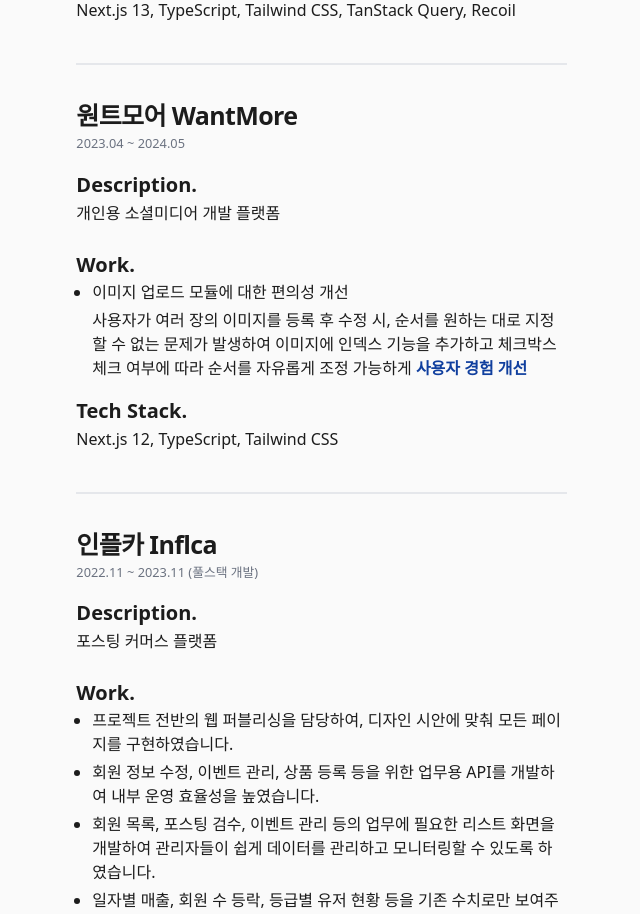
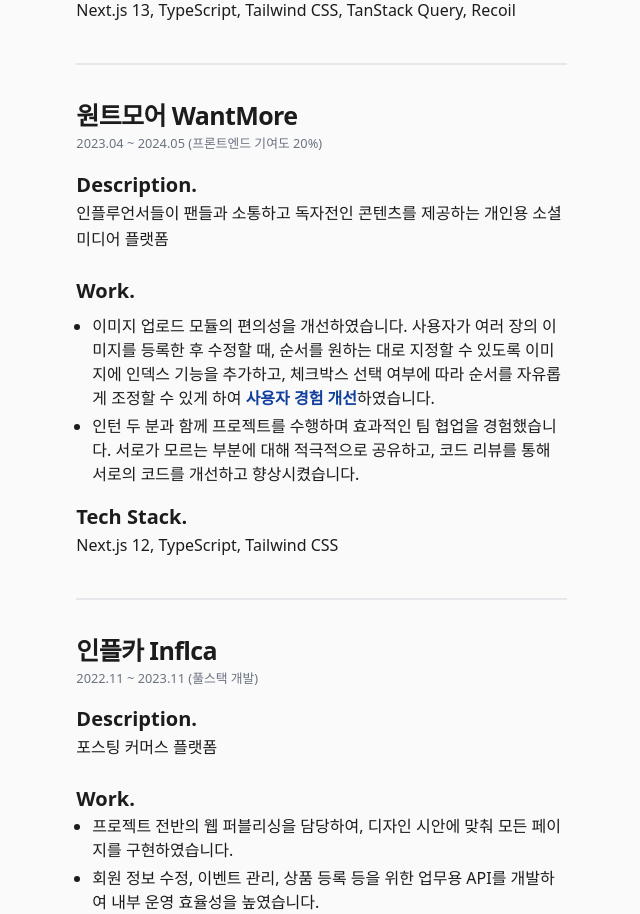
Before and after one commit to shinju4n/tech-blog, a Next.js app: page /resume in a window 1280 px wide. Shown: the part 1300-2214 px from the top of the page, without its empty margins (441-1081 px from the left). Built offline with nearby package versions, Linux system fonts and the light colour scheme.

Commit message:
feat :[이력서] wantmore 내용 보강

```diff
--- a/components/resume/work-experience/marketit/wantmore.tsx
+++ b/components/resume/work-experience/marketit/wantmore.tsx
@@ -6,29 +6,34 @@ const WantMore: FC = () => {
   return (
     <section>
       <Typography size="h3">원트모어 WantMore</Typography>
-      <Typography size="muted">2023.04 ~ 2024.05</Typography>
+      <Typography size="muted">2023.04 ~ 2024.05 (프론트엔드 기여도 20%)</Typography>
       <div className="flex flex-col gap-4 pt-4">
         <div>
           <Typography size="large" className="font-bold">
             Description.
           </Typography>
-          <Typography size="p">개인용 소셜미디어 개발 플랫폼</Typography>
+          <Typography size="p">
+            인플루언서들이 팬들과 소통하고 독자전인 콘텐츠를 제공하는 개인용 소셜미디어 플랫폼
+          </Typography>
         </div>
         <div>
-          <Typography size="large" className="font-bold">
+          <Typography size="large" className="font-bold mb-2">
             Work.
           </Typography>
           <ul className="pl-4 list-disc flex flex-col gap-1">
-            <li>이미지 업로드 모듈에 대한 편의성 개선</li>
-            <ul>
-              <li>
-                사용자가 여러 장의 이미지를 등록 후 수정 시, 순서를 원하는 대로 지정할 수 없는 문제가 발생하여 이미지에
-                인덱스 기능을 추가하고 체크박스 체크 여부에 따라 순서를 자유롭게 조정 가능하게{' '}
-                <BlankLink href="https://www.notion.so/shinju4n/Portfolio-3050aed4843d4a1680dc6db40fc0dec8?pvs=4#31372e5c817742e1a34ed80965350581">
-                  사용자 경험 개선
-                </BlankLink>
-              </li>
-            </ul>
+            <li>
+              이미지 업로드 모듈의 편의성을 개선하였습니다. 사용자가 여러 장의 이미지를 등록한 후 수정할 때, 순서를
+              원하는 대로 지정할 수 있도록 이미지에 인덱스 기능을 추가하고, 체크박스 선택 여부에 따라 순서를 자유롭게
+              조정할 수 있게 하여{' '}
+              <BlankLink href="https://www.notion.so/shinju4n/Portfolio-3050aed4843d4a1680dc6db40fc0dec8?pvs=4#31372e5c817742e1a34ed80965350581">
+                사용자 경험 개선
+              </BlankLink>
+              하였습니다.
+            </li>
+            <li>
+              인턴 두 분과 함께 프로젝트를 수행하며 효과적인 팀 협업을 경험했습니다. 서로가 모르는 부분에 대해
+              적극적으로 공유하고, 코드 리뷰를 통해 서로의 코드를 개선하고 향상시켰습니다.
+            </li>
           </ul>
         </div>
         <div>
```
